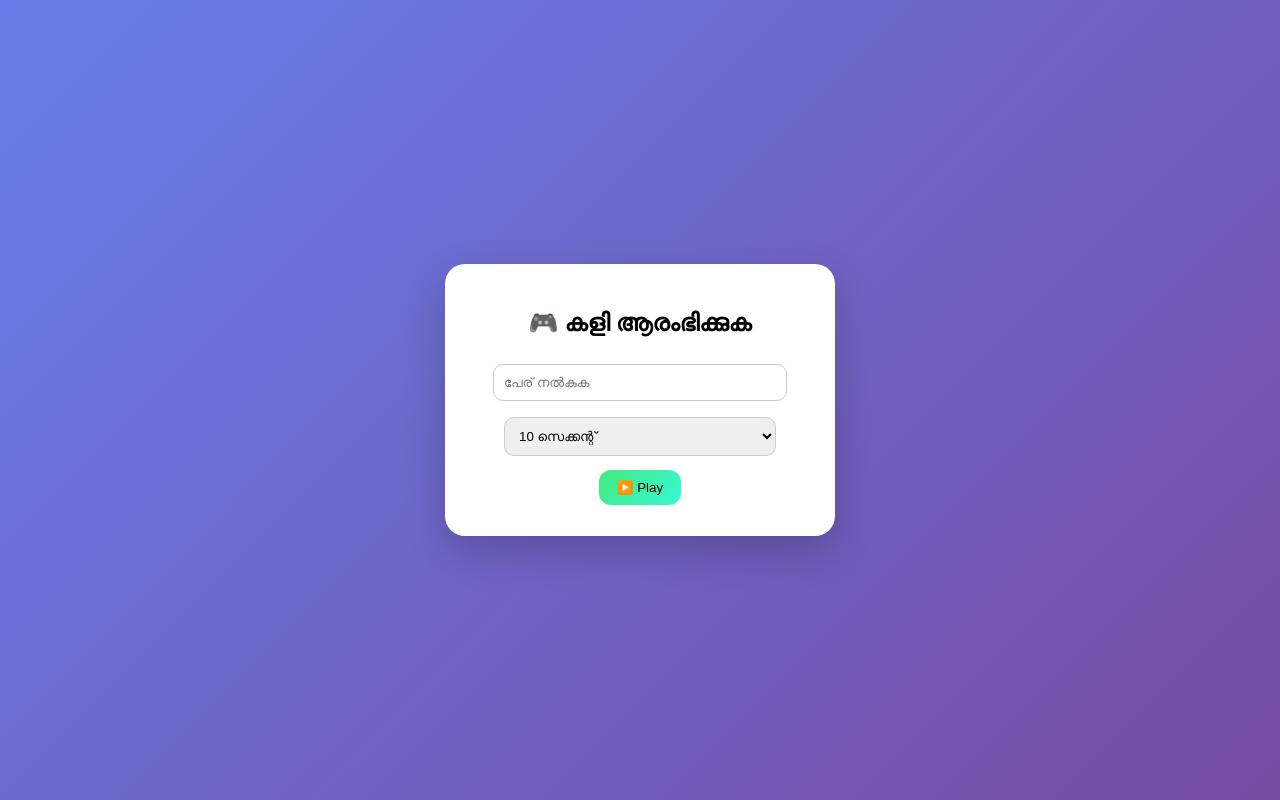
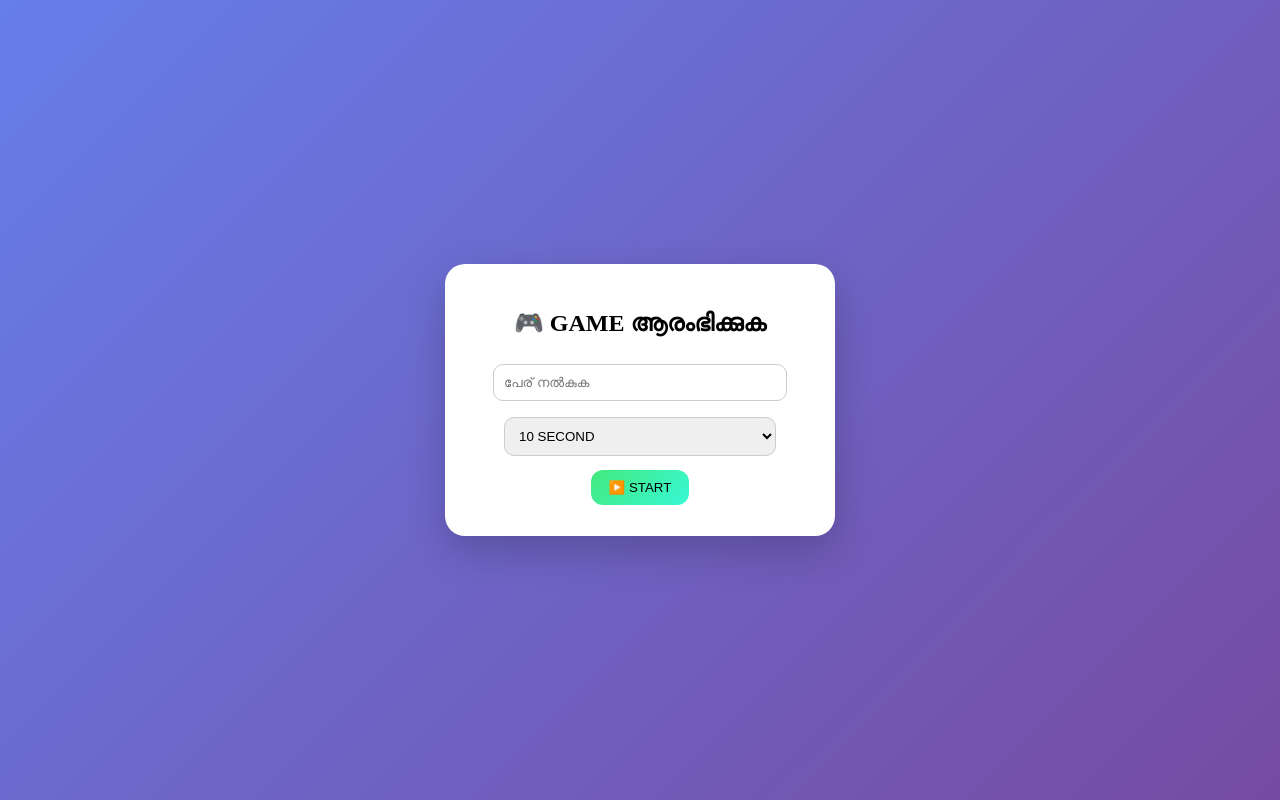
Before and after one commit to sha-hi/arabic-with-harakat, a plain HTML site: page index.html in a window 1280 px wide. Drawn offline with Linux system fonts and the light colour scheme.

Commit message:
EDITED TIME

```diff
--- a/index.html
+++ b/index.html
@@ -104,18 +104,18 @@ button {
 <!-- SCREEN 1 -->
 <div id="screen1" class="screen active">
 
-  <h2>🎮 കളി ആരംഭിക്കുക</h2>
+  <h2>🎮 GAME ആരംഭിക്കുക</h2>
 
   <input type="text" id="playerName" placeholder="പേര് നൽകുക">
 
   <select id="timeSelect">
-    <option value="10">10 സെക്കന്റ്</option>
-    <option value="20">20 സെക്കന്റ്</option>
-    <option value="30">30 സെക്കന്റ്</option>
-    <option value="0">സമയം ഇല്ല</option>
+    <option value="10">10 SECOND</option>
+    <option value="20">20 SECOND</option>
+    <option value="30">30 SECOND</option>
+    <option value="0">UNLIMITED TIME</option>
   </select>
 
-  <button class="primary" onclick="goToGame()">▶️ Play</button>
+  <button class="primary" onclick="goToGame()">▶️ START</button>
 
 </div>
 
```
